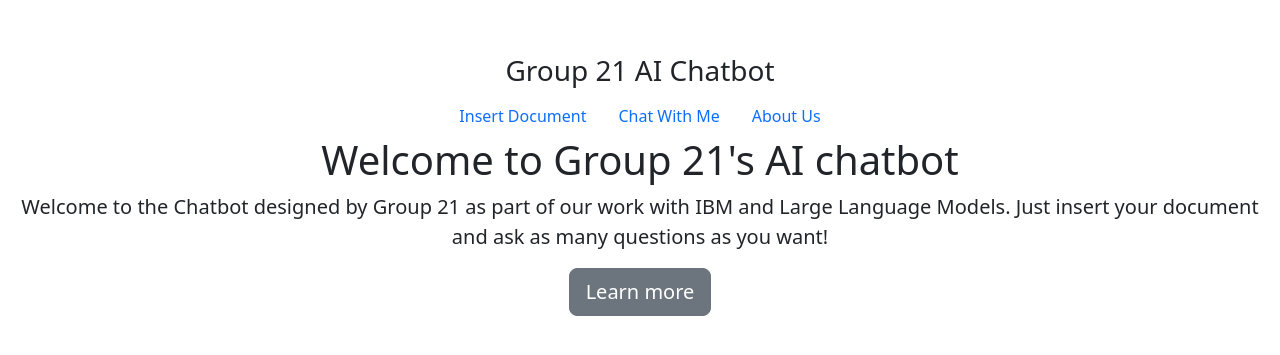
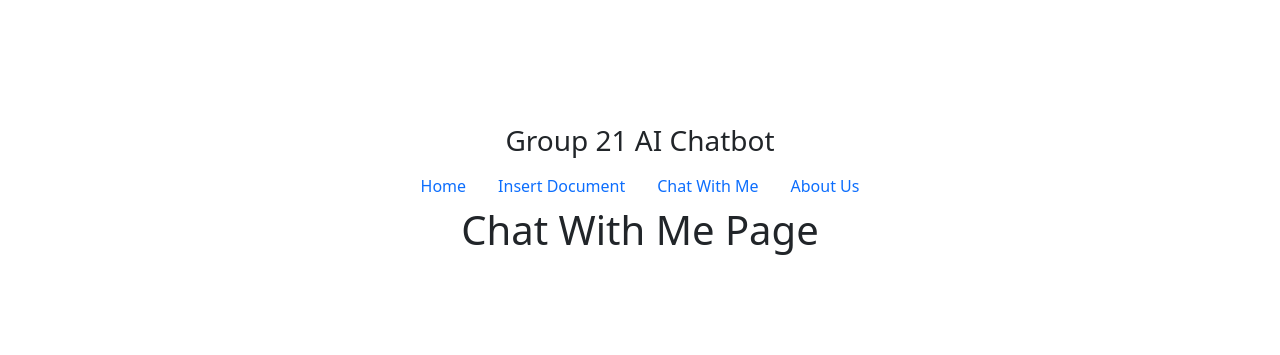
Before and after one commit to AntoniZap/IBM-Chatbot, a React (Create React App) app in the folder v1.0.0/frontend/front-end/: page /chat-with-me in a window 1280 px wide. Shown: the part 207-562 px from the top of the page. Built offline with nearby package versions, Linux system fonts and the light colour scheme.

Commit message:
Started the work on routing the frontend
Have a setup for the routing of the page which works for the time being

```diff
--- a/v1.0.0/frontend/front-end/package.json
+++ b/v1.0.0/frontend/front-end/package.json
@@ -9,6 +9,7 @@
     "bootstrap": "^5.3.2",
     "react": "^18.2.0",
     "react-dom": "^18.2.0",
+    "react-router-dom": "^6.22.0",
     "react-scripts": "5.0.1",
     "web-vitals": "^2.1.4"
   },
--- a/v1.0.0/frontend/front-end/src/App.js
+++ b/v1.0.0/frontend/front-end/src/App.js
@@ -1,10 +1,15 @@
 import React from 'react';
+import { BrowserRouter as Router, Route, Link, Routes } from "react-router-dom";
+import InsertDocument from './components/InsertDocument';
+import ChatWithMe from './components/ChatWithMe';
+import AboutUs from './components/AboutUs';
 import logo from './logo.svg';
 import 'bootstrap/dist/css/bootstrap.css';
 import './App.css';
 
 function App() {
   return (
+    <Router>
       <div className="App">
         <div className="container-fluid d-flex justify-content-center align-items-center vh-100">
           <div className="cover-container">
@@ -12,23 +17,34 @@
               <div className="inner">
                 <h3 className="masthead-brand">Group 21 AI Chatbot</h3>
                 <nav className="nav nav-masthead justify-content-center">
-                <a className="nav-link active">Insert Document</a>
-                <a className="nav-link">Chat With Me</a>
-                <a className="nav-link">About Us</a>
+                  <Link className="nav-link" to="/">Home</Link>
+                  <Link className="nav-link" to="/insert-document">Insert Document</Link>
+                  <Link className="nav-link" to="/chat-with-me">Chat With Me</Link>
+                  <Link className="nav-link" to="/about-us">About Us</Link>
                 </nav>
               </div>
             </header>
 
             <main role="main" className="inner cover">
+              <Routes>
+                <Route path="/" element={
+                  <>
                     <h1 className="cover-heading">Welcome to Group 21's AI chatbot</h1>
                     <p className="lead">Welcome to the Chatbot designed by Group 21 as part of our work with IBM and Large Language Models. Just insert your document and ask as many questions as you want!</p>
                     <p className="lead">
                       <a href="https://elastic.co/what-is/large-language-models" className="btn btn-lg btn-secondary">Learn more</a>
                     </p>
+                  </>
+                } />
+                <Route path="/insert-document" element={<InsertDocument />} />
+                <Route path="/chat-with-me" element={<ChatWithMe />} />
+                <Route path="/about-us" element={<AboutUs />} />
+              </Routes>
             </main>
           </div>
         </div>
       </div>
+    </Router>
   );
 }
 
--- /dev/null
+++ b/v1.0.0/frontend/front-end/src/components/AboutUs.js
@@ -0,0 +1,11 @@
+import React from 'react';
+
+function AboutUs() {
+  return (
+    <div>
+      <h1>About Us Page</h1>
+    </div>
+  );
+}
+
+export default AboutUs;
--- /dev/null
+++ b/v1.0.0/frontend/front-end/src/components/ChatWithMe.js
@@ -0,0 +1,11 @@
+import React from 'react';
+
+function ChatWithMe() {
+  return (
+    <div>
+      <h1>Chat With Me Page</h1>
+    </div>
+  );
+}
+
+export default ChatWithMe;
--- /dev/null
+++ b/v1.0.0/frontend/front-end/src/components/InsertDocument.js
@@ -0,0 +1,11 @@
+import React from 'react';
+
+function InsertDocument() {
+  return (
+    <div>
+      <h1>Insert Document Page</h1>
+    </div>
+  );
+}
+
+export default InsertDocument;
```
Also changed, not shown: 1 other file (tests, documents, lock files or other folders). Lines whose indentation alone changed are shown as unchanged.
